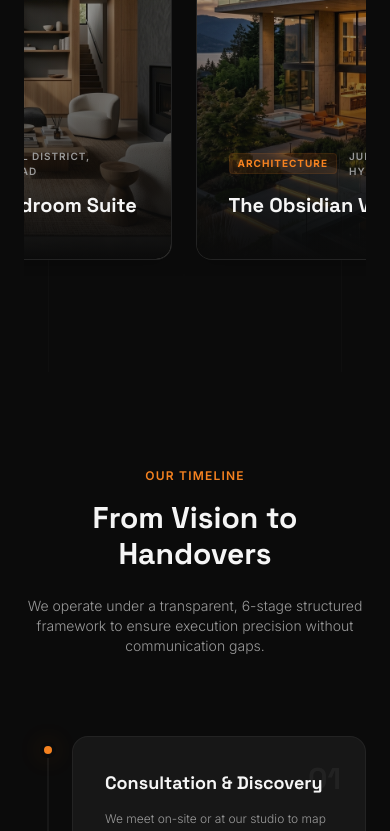
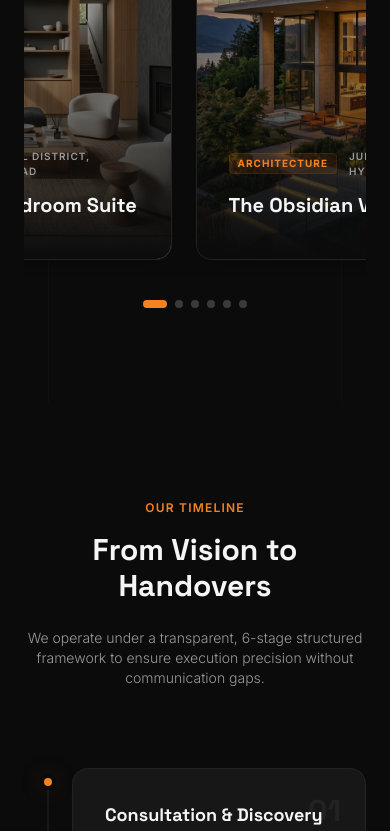
Before and after one commit to Dpk738/dwaraa-archilabs, a React (Vite) app: page / in a window 390 px wide. Shown: the part 6869-7700 px from the top of the page. Built offline with nearby package versions, Linux system fonts and the light colour scheme.

Commit message:
feat: add interactive pagination dots below the portfolio cards on mobile views

```diff
--- a/src/components/Portfolio.jsx
+++ b/src/components/Portfolio.jsx
@@ -65,6 +65,7 @@ export default function Portfolio() {
   const scrollContainerRef = useRef(null);
   const timeoutIdRef = useRef(null);
   const [isMobile, setIsMobile] = useState(false);
+  const [activeSlideIndex, setActiveSlideIndex] = useState(0);
 
   // Monitor screen size to enable looping mode only on mobile viewports
   useEffect(() => {
@@ -100,6 +101,7 @@ export default function Portfolio() {
       const cards = container.querySelectorAll('.snap-start');
       if (cards.length > 2 && cards[1]) {
         container.scrollLeft = cards[1].offsetLeft;
+        setActiveSlideIndex(0);
       }
     };
 
@@ -181,10 +183,33 @@ export default function Portfolio() {
       // Jump from right duplicate to first original card
       if (scrollLeft >= endDuplicate.offsetLeft - 10) {
         container.scrollLeft = firstOriginal.offsetLeft;
+        setActiveSlideIndex(0);
       }
       // Jump from left duplicate to last original card
       else if (scrollLeft <= startDuplicate.offsetLeft + 10) {
         container.scrollLeft = lastOriginal.offsetLeft;
+        setActiveSlideIndex(filteredProjects.length - 1);
+      } else {
+        // Calculate closest card to set active dot
+        let closestIdx = 1;
+        let minDiff = Infinity;
+        cards.forEach((card, idx) => {
+          const diff = Math.abs(card.offsetLeft - scrollLeft);
+          if (diff < minDiff) {
+            minDiff = diff;
+            closestIdx = idx;
+          }
+        });
+
+        const totalOriginals = filteredProjects.length;
+        let mappedIdx = closestIdx - 1;
+        if (closestIdx === 0) {
+          mappedIdx = totalOriginals - 1;
+        } else if (closestIdx === cards.length - 1) {
+          mappedIdx = 0;
+        }
+
+        setActiveSlideIndex(mappedIdx);
       }
     };
 
@@ -331,6 +356,35 @@ export default function Portfolio() {
             ))}
           </AnimatePresence>
         </motion.div>
+
+        {/* Mobile Pagination Dots */}
+        {isMobile && filteredProjects.length > 1 && (
+          <div className="flex justify-center gap-2 mt-6">
+            {filteredProjects.map((_, idx) => (
+              <button
+                key={idx}
+                onClick={() => {
+                  const container = scrollContainerRef.current;
+                  if (!container) return;
+                  const cards = container.querySelectorAll('.snap-start');
+                  const targetCard = cards[idx + 1];
+                  if (targetCard) {
+                    container.scrollTo({
+                      left: targetCard.offsetLeft,
+                      behavior: 'smooth'
+                    });
+                  }
+                }}
+                className={`w-2 h-2 rounded-full transition-all duration-300 ${
+                  activeSlideIndex === idx
+                    ? 'bg-brand-orange w-6'
+                    : 'bg-white/20 hover:bg-white/40'
+                }`}
+                aria-label={`Go to slide ${idx + 1}`}
+              />
+            ))}
+          </div>
+        )}
       </div>
     </section>
   );
```
